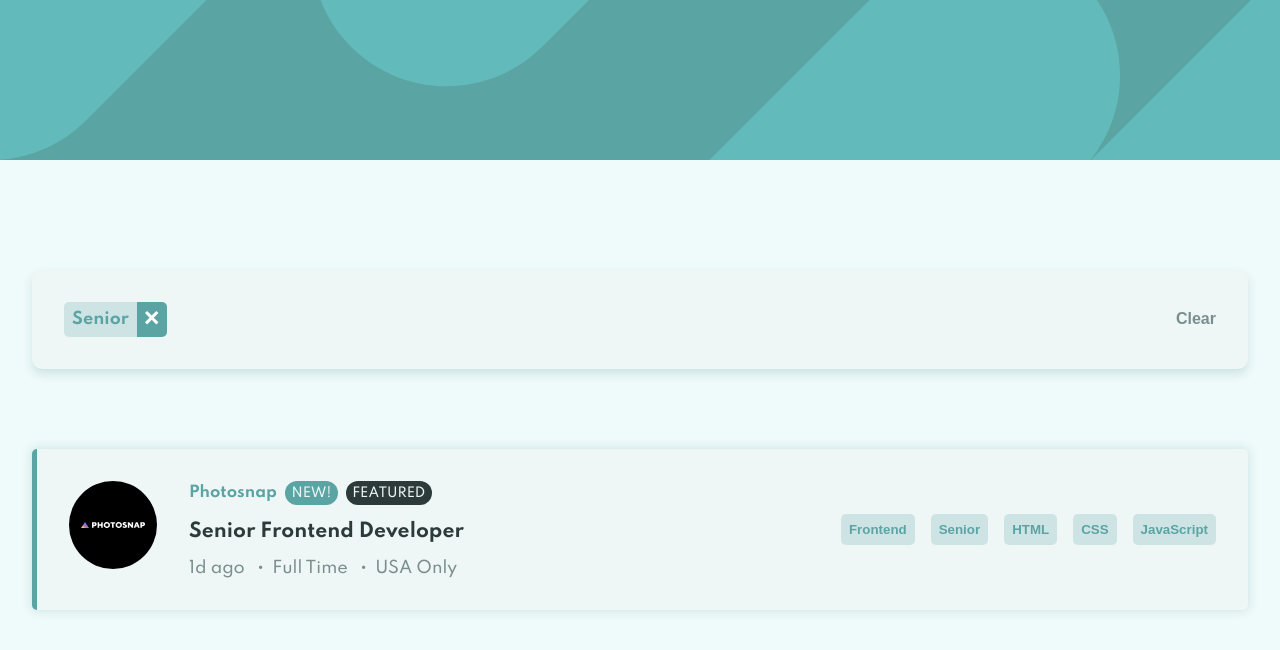
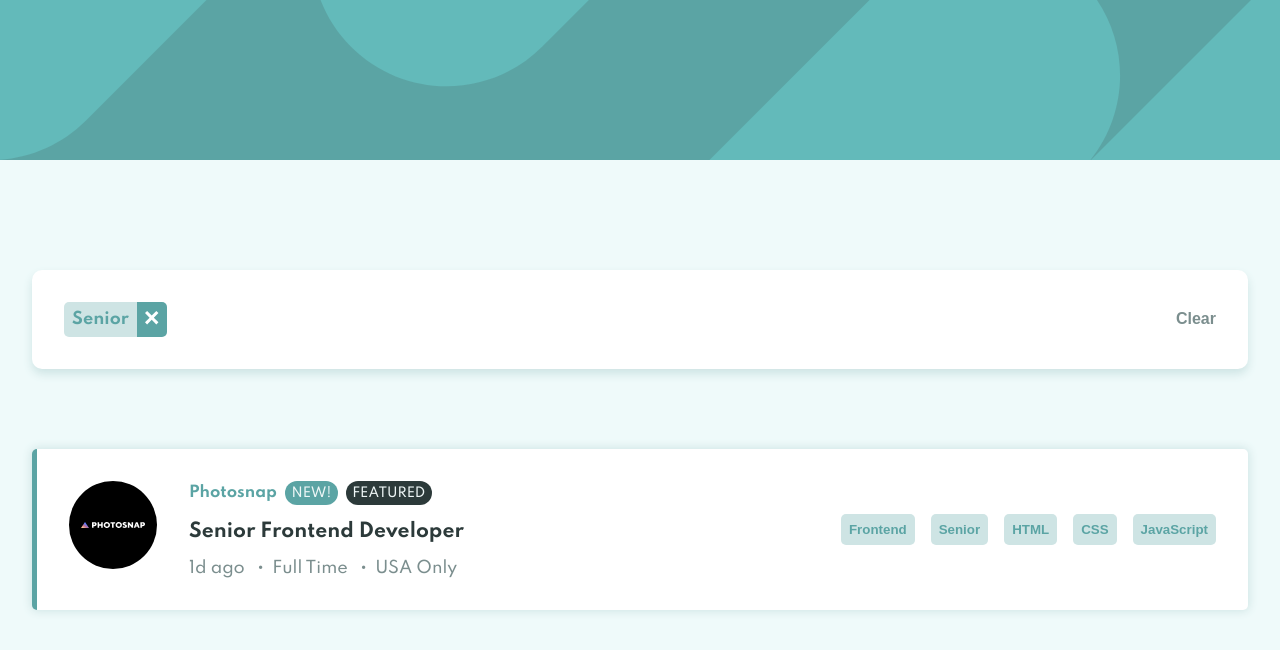
Before and after one commit to idkbit/frontendmentor-job-listings, a React (Create React App) app: page / in a window 1280 px wide. Both pictures are taken after a click on the button "Senior". Shown: the top 650 px of the page. Built offline with nearby package versions, Linux system fonts and the light colour scheme.

Commit message:
fix color

```diff
--- a/src/components/Card.jsx
+++ b/src/components/Card.jsx
@@ -75,7 +75,7 @@ const Card = ({
 };
 
 const StyledCard = styled.article`
-  background-color: var(--card);
+  background-color: #fff;
   box-shadow: 0 0 10px 1px var(--btn);
   padding: 2rem;
   border-radius: 5px;
--- a/src/components/FilterList.jsx
+++ b/src/components/FilterList.jsx
@@ -69,7 +69,7 @@ const LookLikeButton = styled(Button).attrs({
 const FilterContainer = styled.div`
   display: flex;
   justify-content: space-between;
-  background-color: var(--card);
+  background-color: #fff;
   padding: 2rem;
   border-radius: 10px;
   box-shadow: 0 5px 10px 0px var(--btn);
```
